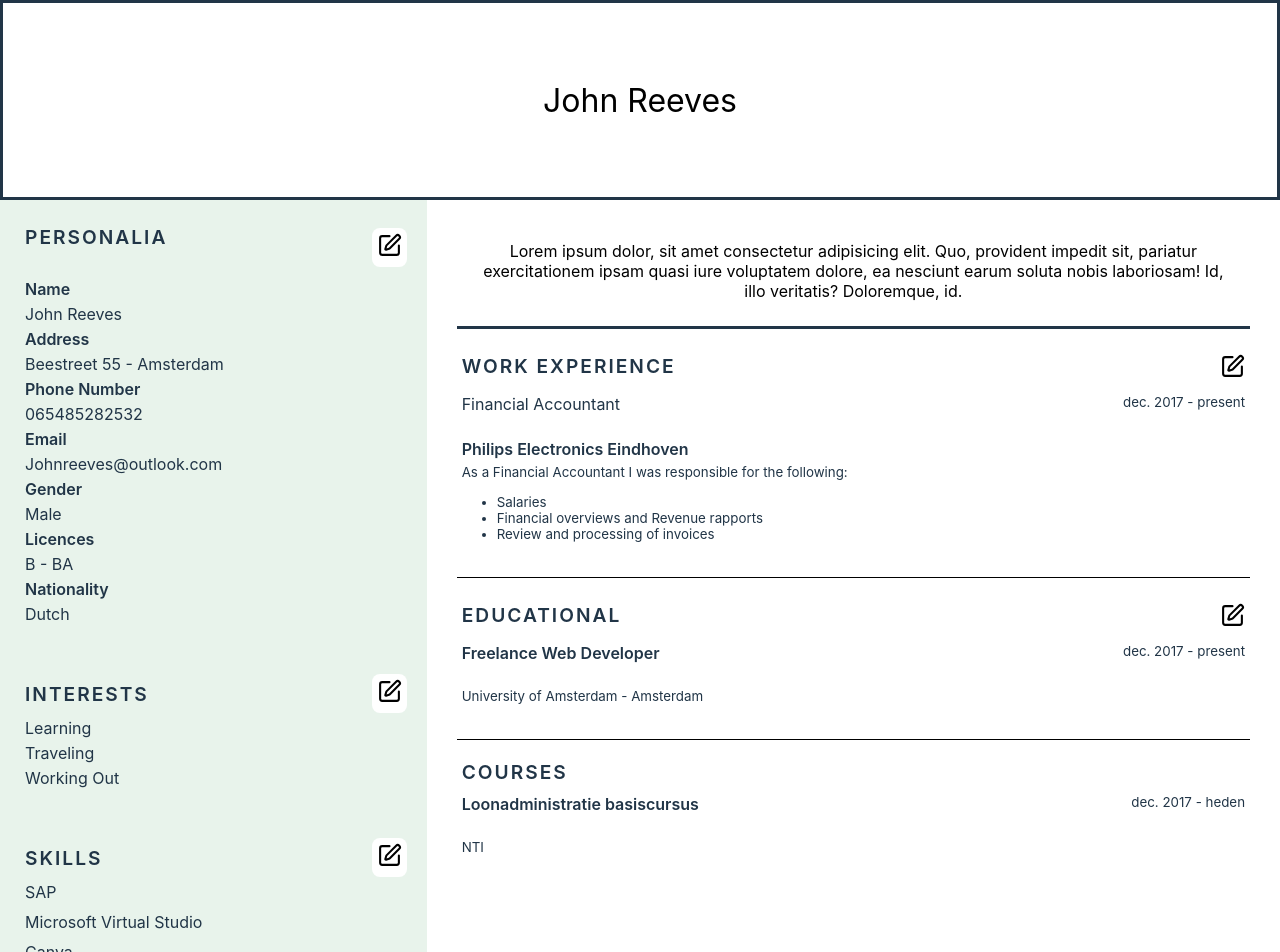
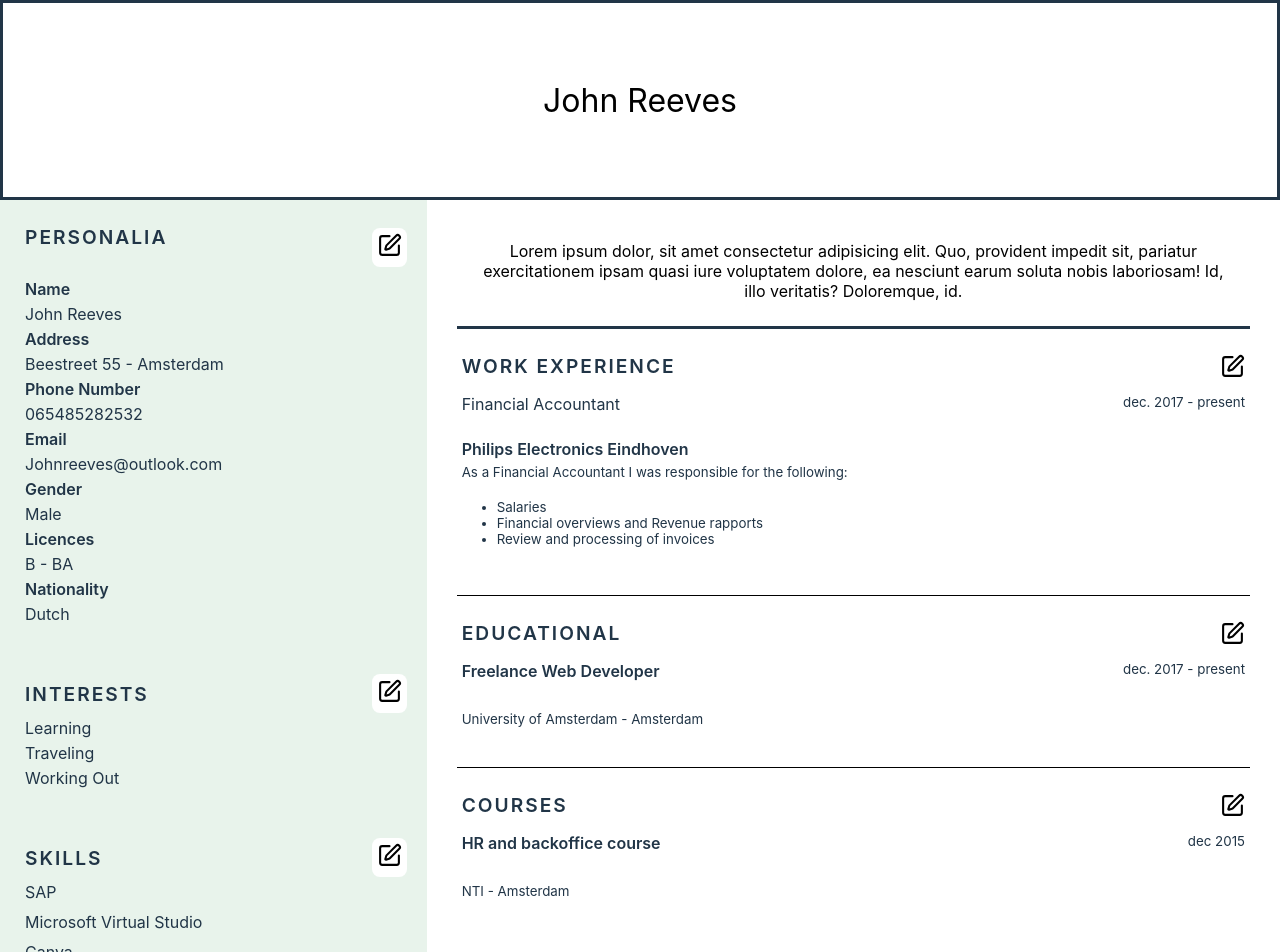
Before and after one commit to berryywise/react-top-tutorial, a React (Vite) app in the folder my-first-react-app/: page / in a window 1280 px wide. Shown: the top 952 px of the page. Built offline with nearby package versions, Linux system fonts and the light colour scheme.

Commit message:
Add courses interactivity

```diff
--- a/my-first-react-app/src/components/Courses.jsx
+++ b/my-first-react-app/src/components/Courses.jsx
@@ -1,16 +1,121 @@
+import { useState } from "react";
+import { ToggleButton } from "./Experience";
+
 const Courses = () => {
+  const [isEditing, setIsEditing] = useState(false);
+  const [error, setError] = useState("");
+
+  const [courses, setCourses] = useState([
+    {
+      title: "HR and backoffice course",
+      date: "dec 2015",
+      agency: "NTI - Amsterdam",
+    },
+  ]);
+
+  const Experience = () => {
+
+    const handleDelete = (index) => {
+
+        setCourses(courses.filter((_, i) => i !== index))
+
+    }
+
     return (
-        <div className="courses-container">
-                <p className="courses-main-title" >Courses</p>
+      <>
+        {courses.map((course, index) => (
+          <div key={index}>
             <div className="courses-header">
-                <p className="courses-title">Loonadministratie basiscursus</p>
-                <p className="courses-date">dec. 2017 - heden</p>
+              <p className="courses-title">{course.title}</p>
+              <p className="courses-date">{course.date}</p>
             </div>
             <div className="courses-body">
-                <p>NTI</p>
+              <p>{course.agency}</p>
+              {isEditing && <img onClick={() => handleDelete(index)} className="trashcan" src="/trashcan.svg" alt="delete item" width="15px" /> }
             </div>
-        </div>
-     );
-}
+          </div>
+        ))}
+      </>
+    );
+  };
+
+  const Input = () => {
+
+    const [formData, setFormData] = useState({
+        title: "",
+        date: "",
+        agency: "",
+    })
+
+    const handleChange = (e) => {
+
+        const {name, value} = e.target;
+
+        setFormData({
+            ...formData,
+            [name]: value,
+        })
+
+    }
+
+    const handleSubmit = (e) => {
+
+        e.preventDefault()
+
+        const {title, date, agency} = formData;
+
+        if(!title || !date || !agency) {
+            setError("All fields required.")
+            return;
+        }
+        if(courses.length === 4) {
+            setError("Maximum of 4 courses.")
+            return;
+        }
+
+        setCourses([
+            ...courses,
+            formData
+        ])
+
+        setError("")
+
+    }
+
+
+    return (
+      <>
+        <form onSubmit={handleSubmit} className="add-exp-container">
+          {error && <p style={{ color: "red" }}>{error}</p>}
+          <label htmlFor="title">Title</label>
+          <input type="text" name="title" autoFocus onChange={handleChange} />
+          <label htmlFor="date">Date</label>
+          <input type="text" name="date" onChange={handleChange} />
+          <label htmlFor="agency">Agency</label>
+          <input type="text" name="agency" onChange={handleChange} />
+          <button type="submit">
+            <img
+              className="add-button"
+              src="/add-button.svg"
+              alt="add button"
+              width="20px"
+            />
+          </button>
+        </form>
+      </>
+    );
+  };
+
+  return (
+    <div className="courses-container">
+      <div className="courses-main-title">
+        <p>Courses</p>
+        <ToggleButton state={isEditing} setState={setIsEditing} />
+      </div>
+      <Experience />
+      {isEditing && <Input />}
+    </div>
+  );
+};
 
 export default Courses;
--- a/my-first-react-app/src/components/Education.jsx
+++ b/my-first-react-app/src/components/Education.jsx
@@ -30,10 +30,10 @@ export default function Education() {
                 {edu.title}
               </p>
               <p className="education-date">{edu.date}</p>
-              {isEditing && <img onClick={() => handleDelete(index)} className="trashcan" src="/trashcan.svg" alt="delete item" width="15px" /> }
             </div>
             <div className="education-body">
               <p>{edu.school}</p>
+              {isEditing && <img onClick={() => handleDelete(index)} className="trashcan" src="/trashcan.svg" alt="delete item" width="15px" /> }
             </div>
           </div>
         ))}
--- a/my-first-react-app/src/components/Experience.jsx
+++ b/my-first-react-app/src/components/Experience.jsx
@@ -32,16 +32,19 @@ export default function Experience() {
             <div className="experience-header">
               <p>{exp.position}</p>
               <p className="experience-date">{exp.date}</p>
-              {isEditing && <img onClick={() => handleDelete(index)} className="trashcan" src="/trashcan.svg" alt="delete item" width="15px" /> }
             </div>
             <div className="experience-body">
               <p className="experience-title">{exp.company}</p>
+
               <p className="experience-discription">{exp.description}</p>
+              <div className="list-body">
                 <ul>
                   {exp.dutiesOne && <li>{exp.dutiesOne}</li>}
                   {exp.dutiesTwo && <li>{exp.dutiesTwo}</li>}
                   {exp.dutiesThree && <li>{exp.dutiesThree}</li>}
                 </ul>
+              {isEditing && <img onClick={() => handleDelete(index)} className="trashcan" src="/trashcan.svg" alt="delete item" width="15px" /> }
+              </div>
             </div>
           </div>
         ))}
@@ -103,7 +106,7 @@ export default function Experience() {
         <form onSubmit={handleSubmit} className="add-exp-container">
           {error && <p style={{color: "red"}} >{error}</p>}
           <label htmlFor="position">Position</label>
-          <input type="text" name="position" onChange={handleChange}/>
+          <input type="text" name="position" autoFocus onChange={handleChange}/>
           <label htmlFor="company">Company</label>
           <input type="text" name="company" onChange={handleChange} />
           <label htmlFor="description">Description</label>
--- a/my-first-react-app/src/components/Personalia.jsx
+++ b/my-first-react-app/src/components/Personalia.jsx
@@ -84,7 +84,7 @@ export default function Personalia() {
             {isEditing ?
             <>
             <p className="personalia-title">Name</p>
-            <input type="text" name="name" value={personalia.name} onChange={handlePersonaliaEdit} />
+            <input type="text" name="name" value={personalia.name} autoFocus onChange={handlePersonaliaEdit} />
             <p className="personalia-title">Address</p>
             <input type="text" name="address" value={personalia.address} onChange={handlePersonaliaEdit} />
             <p className="personalia-title">Phone Number</p>
@@ -133,7 +133,7 @@ export default function Personalia() {
                     <img onClick={() => handleDelete(index, interests, setInterests)} className="trashcan" src="public/trashcan.svg" alt="delete item" width="15px" />
                     </div>
                 ))}
-                <input type="text" placeholder="Add new interest" value={newInterest} onChange={e => setNewInterest(e.target.value)}/>
+                <input type="text" placeholder="Add new interest" value={newInterest} autoFocus onChange={e => setNewInterest(e.target.value)}/>
                 </> :
                 <>
                 {interests.map((interest, index) => (
@@ -161,7 +161,7 @@ export default function Personalia() {
                         <img onClick={() => handleDelete(index, skills, setSkills)} className="trashcan" src="public/trashcan.svg" alt="delete item" width="15px" />
                     </div>
                 ))}
-                <input type="text" placeholder="Add new skill" value={newSkills} onChange={e => setNewSkills(e.target.value)}/>
+                <input type="text" placeholder="Add new skill" value={newSkills} autoFocus onChange={e => setNewSkills(e.target.value)}/>
                 </> :
                 <>
                 {skills.map((skill, index) => (
@@ -189,7 +189,7 @@ export default function Personalia() {
                         <img onClick={() => handleDelete(index, languages, setLanguages)} className="trashcan" src="public/trashcan.svg" alt="delete item" width="15px" />
                     </div>
                 ))}
-                <input type="text" placeholder="Add new language" value={newLanguages} onChange={e => setNewLanguages(e.target.value)}/>
+                <input type="text" placeholder="Add new language" value={newLanguages} autoFocus onChange={e => setNewLanguages(e.target.value)}/>
                 </> :
                 <>
                 {languages.map((language, index) => (
--- a/my-first-react-app/src/css/index.css
+++ b/my-first-react-app/src/css/index.css
@@ -207,3 +207,8 @@ body {
   justify-content: space-evenly;
   margin-bottom: 20px;
 }
+
+.list-body, .education-body, .courses-body {
+  display: flex;
+  justify-content: space-between;
+}
```
